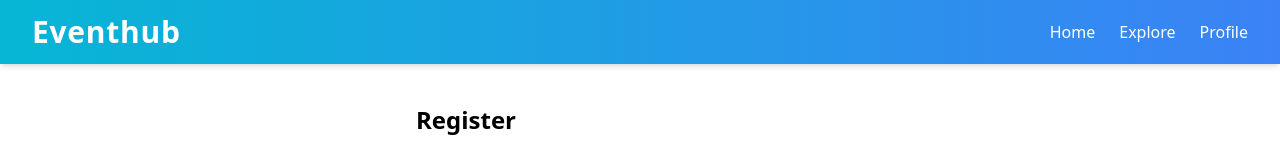
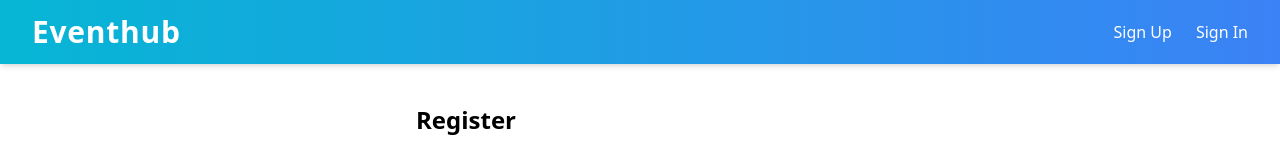
Before and after one commit to Prasad-264/EventHub-Frontend, a React (Create React App) app: page / in a window 1280 px wide. Shown: the top 160 px of the page. Built offline with nearby package versions, Linux system fonts and the light colour scheme.

Commit message:
Added signup signin links

```diff
--- a/src/components/Navbar.js
+++ b/src/components/Navbar.js
@@ -1,7 +1,15 @@
 import React from 'react';
-import { Link } from 'react-router-dom';
+import { Link, useLocation } from 'react-router-dom';
+import { getData } from '../utils/storage';
 
 const Navbar = () => {
+  const user = getData("userId");
+  const location = useLocation();
+  const currentPageUrl = location.pathname + location.search;
+  const handleLogout = () => {
+    localStorage.clear();
+  }
+
   return (
     <nav className='bg-gradient-to-r from-cyan-500 to-blue-500 shadow-md sticky top-0 z-50'>
       <div className='max-w-7xl mx-auto px-4 sm:px-6 lg:px-8'>
@@ -12,6 +20,8 @@ const Navbar = () => {
             </Link>
           </div>
           <div className='flex space-x-6 text-md'>
+            {user && currentPageUrl !== '/' ? (
+              <>
                 <Link to="/home" className='text-white hover:text-blue-100 transition-colors duration-300'>
                   Home
                 </Link>
@@ -21,6 +31,24 @@ const Navbar = () => {
                 <Link to="/profile" className='text-white hover:text-blue-100 transition-colors duration-300'>
                   Profile
                 </Link>
+                <Link
+                  to="/"
+                  className='text-white hover:text-blue-100 transition-colors duration-300'
+                  onClick={handleLogout}
+                >
+                  Logout
+                </Link>
+              </>
+            ) : (
+              <>
+                <Link to="/signup" className='text-white hover:text-blue-100 transition-colors duration-300'>
+                  Sign Up
+                </Link>
+                <Link to="/login" className='text-white hover:text-blue-100 transition-colors duration-300'>
+                  Sign In
+                </Link>
+              </>
+            )}
           </div>
         </div>
       </div>
```
Lines whose indentation alone changed are shown as unchanged.
